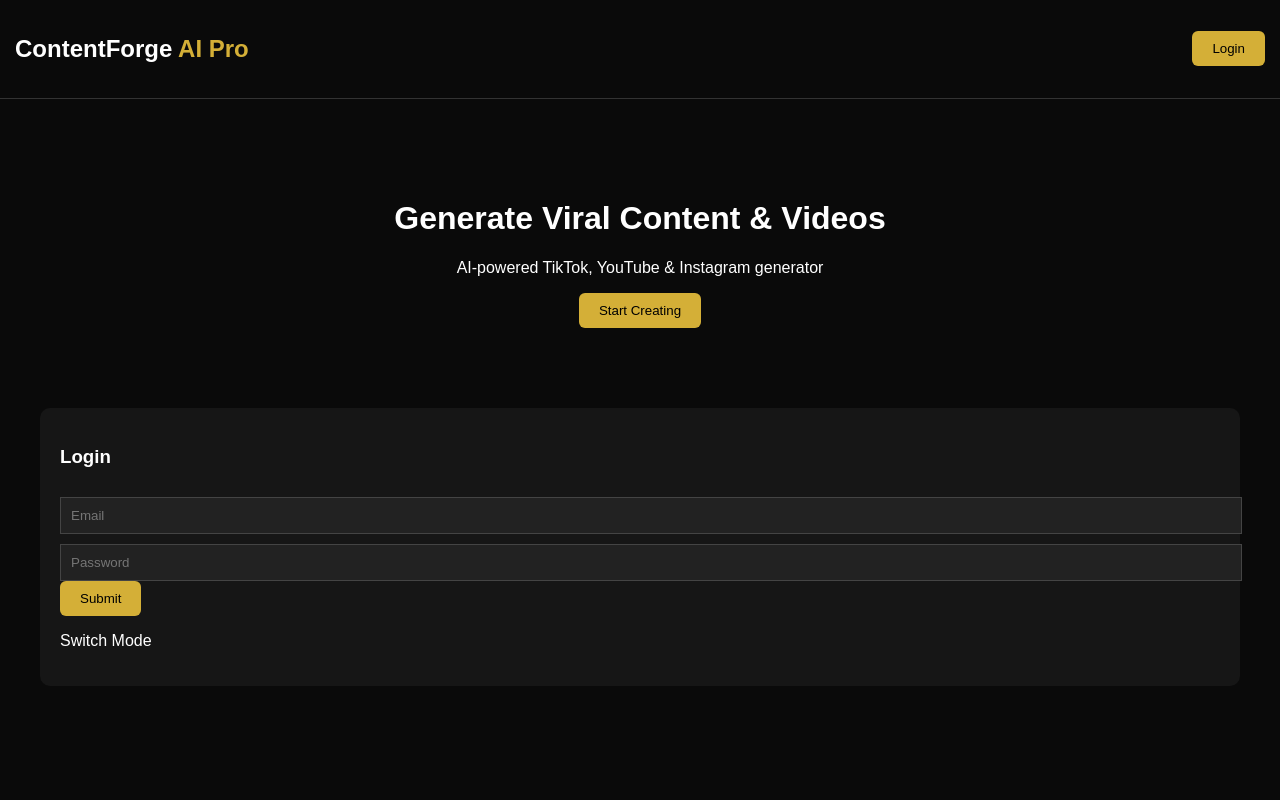
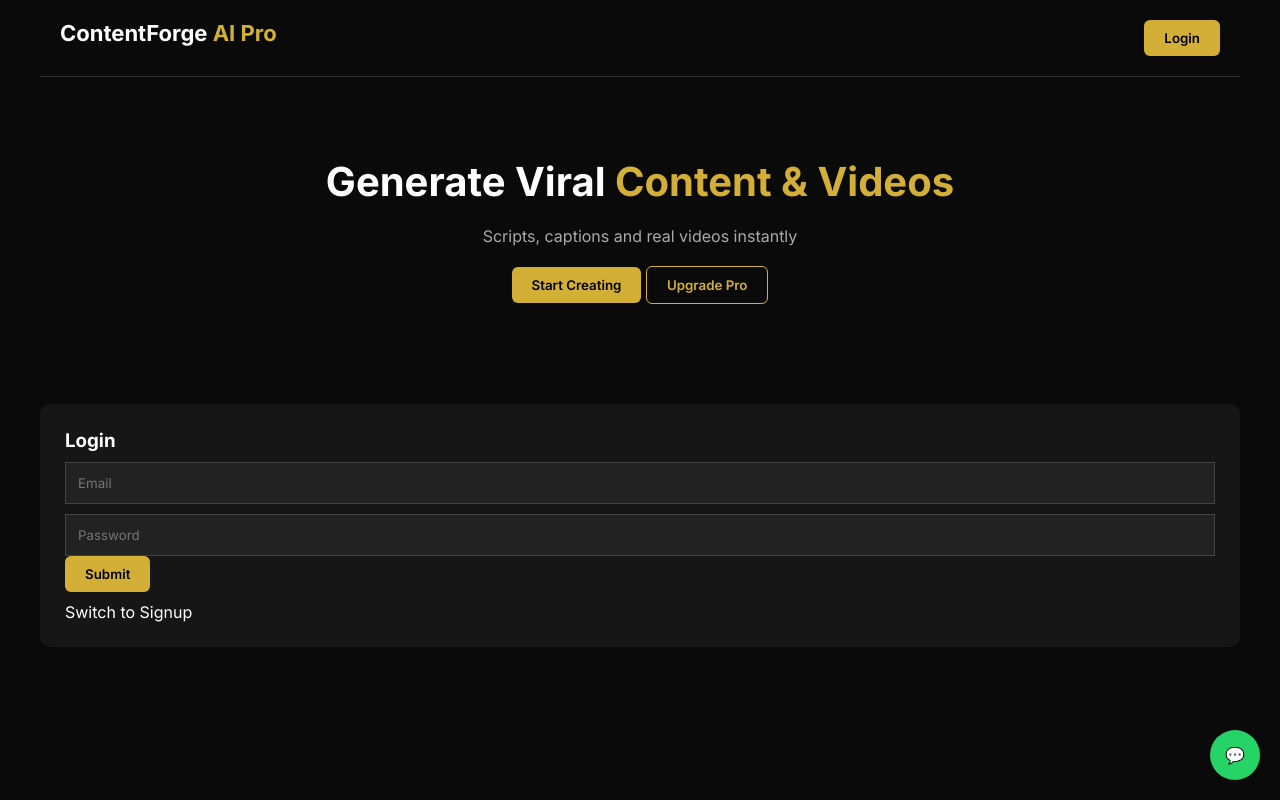
Before and after one commit to hillarytizian-boop/Content-forge-ai, a website: page index.html in a window 1280 px wide. Both pictures are taken after a click on the button "Login". Drawn offline with Linux system fonts and the light colour scheme.

Commit message:
Add files via upload

```diff
--- a/index.html
+++ b/index.html
@@ -5,50 +5,92 @@
 <meta name="viewport" content="width=device-width, initial-scale=1.0">
 <title>ContentForge AI Pro</title>
 
+<link href="https://fonts.googleapis.com/css2?family=Inter:wght@300;400;600;700&display=swap" rel="stylesheet">
+
 <style>
-body{margin:0;font-family:Arial;background:#0a0a0a;color:#fff}
+:root{
+--bg:#0a0a0a;
+--card:#161616;
+--gold:#D4AF37;
+--text:#fff;
+--muted:#aaa;
+}
+*{margin:0;padding:0;box-sizing:border-box;font-family:Inter}
+body{background:var(--bg);color:var(--text)}
+
 .container{max-width:1200px;margin:auto;padding:20px}
-.btn{padding:10px 20px;border-radius:6px;border:none;cursor:pointer}
-.gold{background:#D4AF37;color:#000}
+
+.navbar{display:flex;justify-content:space-between;padding:20px;border-bottom:1px solid #333}
+.logo{font-size:22px;font-weight:bold}
+.text-gold{color:var(--gold)}
+
+.btn{padding:10px 20px;border-radius:6px;border:none;cursor:pointer;font-weight:600}
+.btn-gold{background:var(--gold);color:#000}
+.btn-outline{border:1px solid var(--gold);color:var(--gold);background:none}
+
+.hero{text-align:center;padding:80px 0}
+.hero h1{font-size:40px;margin-bottom:20px}
+.hero p{color:var(--muted);margin-bottom:20px}
+
+.card{background:var(--card);padding:25px;border-radius:10px;margin-top:20px}
+
+.dashboard{display:none;margin-top:40px}
+.sidebar{width:200px;float:left}
+.sidebar button{display:block;width:100%;margin:5px 0}
+
+.main{margin-left:220px}
+
 .hidden{display:none}
-.card{background:#161616;padding:20px;border-radius:10px;margin-top:20px}
-input,select{width:100%;padding:10px;margin-top:10px;background:#222;color:#fff;border:1px solid #444}
+
+input,select{width:100%;padding:12px;margin-top:10px;background:#222;border:1px solid #444;color:#fff}
+
 video{width:100%;margin-top:15px;border-radius:10px}
-.nav{display:flex;justify-content:space-between;align-items:center;padding:15px;border-bottom:1px solid #333}
-.sidebar button{display:block;width:100%;margin:5px 0}
-.hero{text-align:center;padding:60px}
+
+.whatsapp{
+position:fixed;bottom:20px;right:20px;background:#25d366;
+padding:15px;border-radius:50%;color:#fff;text-decoration:none;
+}
 </style>
 </head>
 
 <body>
 
-<div class="nav">
-<h2>ContentForge <span style="color:#D4AF37">AI Pro</span></h2>
-<button id="loginBtn" class="btn gold">Login</button>
+<!-- NAVBAR -->
+<div class="navbar container">
+<div class="logo">ContentForge <span class="text-gold">AI Pro</span></div>
+<div>
+<button id="loginBtn" class="btn btn-gold">Login</button>
+</div>
 </div>
 
-<div class="container">
+<!-- HERO -->
+<div class="hero container">
+<h1>Generate Viral <span class="text-gold">Content & Videos</span></h1>
+<p>Scripts, captions and real videos instantly</p>
 
-<!-- HERO -->
-<div class="hero">
-<h1>Generate Viral Content & Videos</h1>
-<p>AI-powered TikTok, YouTube & Instagram generator</p>
-<button class="btn gold" onclick="openDashboard()">Start Creating</button>
+<button class="btn btn-gold" onclick="openDashboard()">Start Creating</button>
+
+<a href="https://www.paypal.com/paypalme/kingtizian008" target="_blank">
+<button class="btn btn-outline">Upgrade Pro</button>
+</a>
 </div>
 
-<!-- AUTH MODAL -->
-<div id="authModal" class="hidden card">
+<!-- LOGIN MODAL -->
+<div id="authModal" class="card hidden container">
 <h3 id="authTitle">Login</h3>
+
 <input id="email" placeholder="Email">
 <input id="password" type="password" placeholder="Password">
-<button class="btn gold" onclick="auth()">Submit</button>
-<p onclick="toggleAuth()" style="cursor:pointer">Switch Mode</p>
+
+<button class="btn btn-gold" onclick="auth()">Submit</button>
+
+<p onclick="toggleAuth()" style="cursor:pointer;margin-top:10px">
+Switch to Signup
+</p>
 </div>
 
 <!-- DASHBOARD -->
-<div id="dashboard" class="hidden">
-
-<h3 id="welcome"></h3>
+<div id="dashboard" class="dashboard container">
 
 <div class="sidebar">
 <button onclick="tab('content')">Content</button>
@@ -56,6 +98,8 @@ video{width:100%;margin-top:15px;border-radius:10px}
 <button onclick="tab('share')">Share</button>
 <button onclick="logout()">Logout</button>
 </div>
+
+<div class="main">
 
 <!-- CONTENT -->
 <div id="contentTab" class="card">
@@ -68,7 +112,7 @@ video{width:100%;margin-top:15px;border-radius:10px}
 <option value="youtube">YouTube</option>
 </select>
 
-<button class="btn gold" onclick="genContent()">Generate</button>
+<button class="btn btn-gold" onclick="genContent()">Generate</button>
 
 <p id="contentOut"></p>
 </div>
@@ -79,7 +123,7 @@ video{width:100%;margin-top:15px;border-radius:10px}
 
 <input id="videoTopic" placeholder="Keyword">
 
-<button class="btn gold" onclick="genVideo()">Generate Video</button>
+<button class="btn btn-gold" onclick="genVideo()">Generate Video</button>
 
 <video id="player" controls></video>
 <p id="videoSrc"></p>
@@ -100,13 +144,14 @@ video{width:100%;margin-top:15px;border-radius:10px}
 
 </div>
 
+<!-- WHATSAPP -->
+<a href="https://wa.me/254742251656?text=Hello%20I%20want%20to%20use%20ContentForge%20AI" target="_blank" class="whatsapp">💬</a>
+
 <script>
-
 const apo = "https://content-forge-ai.onrender.com";
-
 let isLogin = true;
 
-/* UI */
+/* LOGIN UI */
 document.getElementById("loginBtn").onclick = ()=>{
 document.getElementById("authModal").classList.toggle("hidden");
 };
@@ -131,7 +176,6 @@ const password = document.getElementById("password").value;
 
 const endpoint = isLogin ? "/api/login" : "/api/signup";
 
-try{
 const res = await fetch(apo + endpoint,{
 method:"POST",
 headers:{"Content-Type":"application/json"},
@@ -147,19 +191,13 @@ startApp();
 }else{
 alert(data.message);
 }
-}catch(e){
-alert("❌ Server not reachable");
-}
 }
 
 /* START */
 function startApp(){
 document.getElementById("authModal").classList.add("hidden");
-document.querySelector(".hero").classList.add("hidden");
-document.getElementById("dashboard").classList.remove("hidden");
-
-const user = JSON.parse(localStorage.getItem("user"));
-document.getElementById("welcome").innerText = "Welcome " + user.email;
+document.getElementById("dashboard").style.display="block";
+document.querySelector(".hero").style.display="none";
 }
 
 /* LOGOUT */
@@ -179,43 +217,43 @@ document.getElementById(t+"Tab").classList.remove("hidden");
 
 /* CONTENT */
 async function genContent(){
-const topic = document.getElementById("topic").value;
-const type = document.getElementById("type").value;
+const topic=document.getElementById("topic").value;
+const type=document.getElementById("type").value;
 
-const res = await fetch(apo + "/api/generate-content",{
+const res=await fetch(apo+"/api/generate-content",{
 method:"POST",
 headers:{"Content-Type":"application/json"},
 body:JSON.stringify({topic,type})
 });
 
-const data = await res.json();
-document.getElementById("contentOut").innerText = data.content;
+const data=await res.json();
+document.getElementById("contentOut").innerText=data.content;
 }
 
-/* VIDEO */
+/* VIDEO (PEXELS READY + FALLBACK) */
 async function genVideo(){
-const query = document.getElementById("videoTopic").value;
+const query=document.getElementById("videoTopic").value;
 
-const res = await fetch(apo + "/api/generate-video",{
+const res=await fetch(apo+"/api/generate-video",{
 method:"POST",
 headers:{"Content-Type":"application/json"},
 body:JSON.stringify({query})
 });
 
-const data = await res.json();
+const data=await res.json();
 
-document.getElementById("player").src = data.videoUrl;
-document.getElementById("videoSrc").innerText = data.source;
+document.getElementById("player").src=data.videoUrl;
+document.getElementById("videoSrc").innerText=data.source;
 }
 
 /* SHARE */
 function getRef(){
-const user = JSON.parse(localStorage.getItem("user"));
-return window.location.origin + "?ref=" + user.id;
+const user=JSON.parse(localStorage.getItem("user"));
+return window.location.origin+"?ref="+user.id;
 }
 
 function shareWhats(){
-window.open(`https://wa.me/?text=Try this AI tool: ${getRef()}`);
+window.open(`https://wa.me/?text=Use this AI tool: ${getRef()}`);
 }
 
 function shareTele(){
@@ -224,14 +262,13 @@ window.open(`https://t.me/share/url?url=${getRef()}`);
 
 function copyLink(){
 navigator.clipboard.writeText(getRef());
-document.getElementById("shareMsg").innerText = "Copied!";
+document.getElementById("shareMsg").innerText="Copied!";
 }
 
 /* AUTO LOGIN */
 if(localStorage.getItem("user")){
 startApp();
 }
-
 </script>
 
 </body>
```
